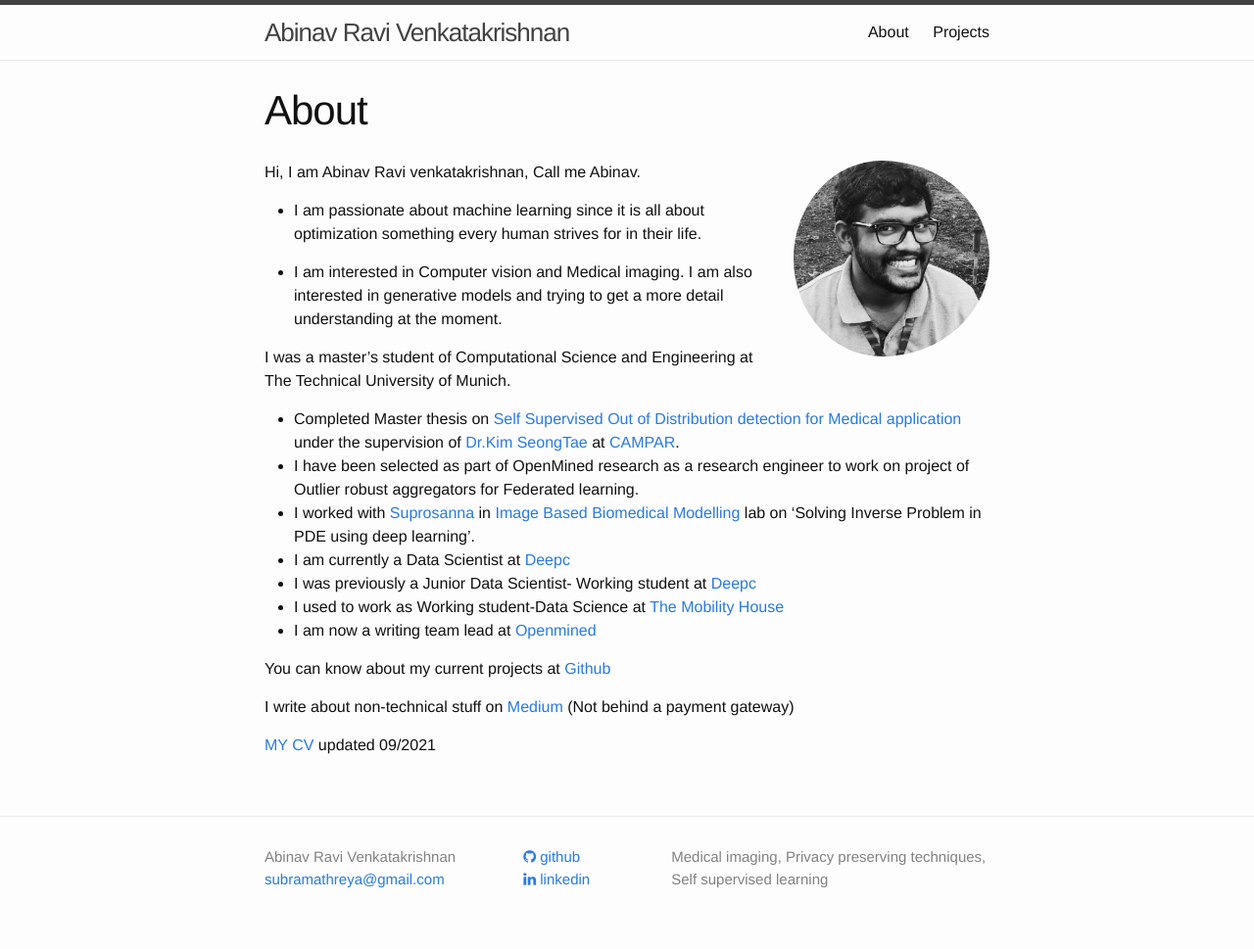
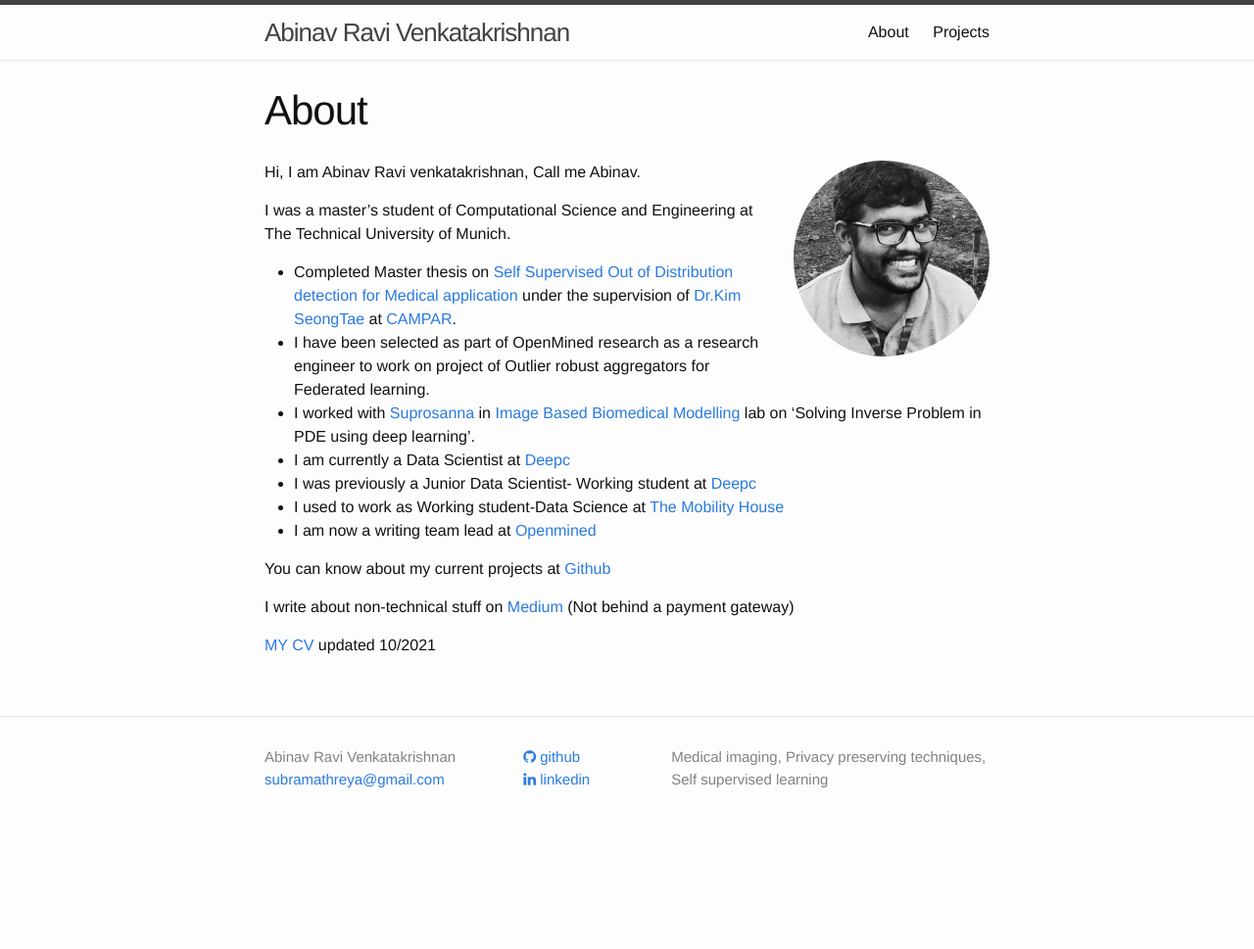
Before and after one commit to AbinavRavi/AbinavRavi.github.io, a Jekyll site: the page built from about.md, in a window 1280 px wide. Shown: the whole page at 98% size. Built offline with Jekyll 4.4.1, drawn with Linux system fonts in a browser that asks for light colours; nearby versions of some CDN libraries; after the commit the page ends 900 px from its top, so only the background shows below that.

Commit message:
changed resume and removed some parts in about me

```diff
--- a/about.md
+++ b/about.md
@@ -6,10 +6,6 @@ permalink: /about/
 
 ![Abinav R](../resources/me.jpg){:style="width: 200px; overflow: hidden; border-radius: 50%; float: right; padding-left: 20px"}
 Hi, I am Abinav Ravi venkatakrishnan, Call me Abinav.
-
-* I am passionate about machine learning since it is all about optimization something every human strives for in their life.
-
-* I am interested in  Computer vision and  Medical imaging. I am also interested in generative models and trying to get a more detail understanding at the moment.
 
 I was a master's student of Computational Science and Engineering at The Technical University of Munich.
 
@@ -25,4 +21,4 @@ You can know about my current projects at [Github](https://github.com/AbinavRavi
 
 I write about non-technical stuff on [Medium](https://abinavravi.medium.com/) (Not behind a payment gateway)
 
-[MY CV](../resources/Abinavresume.pdf) updated 09/2021
+[MY CV](../resources/Abinavresume.pdf) updated 10/2021
```
Also changed, not shown: _posts/2021-09-25-Terminal_prep.md (+1 -1 lines).
